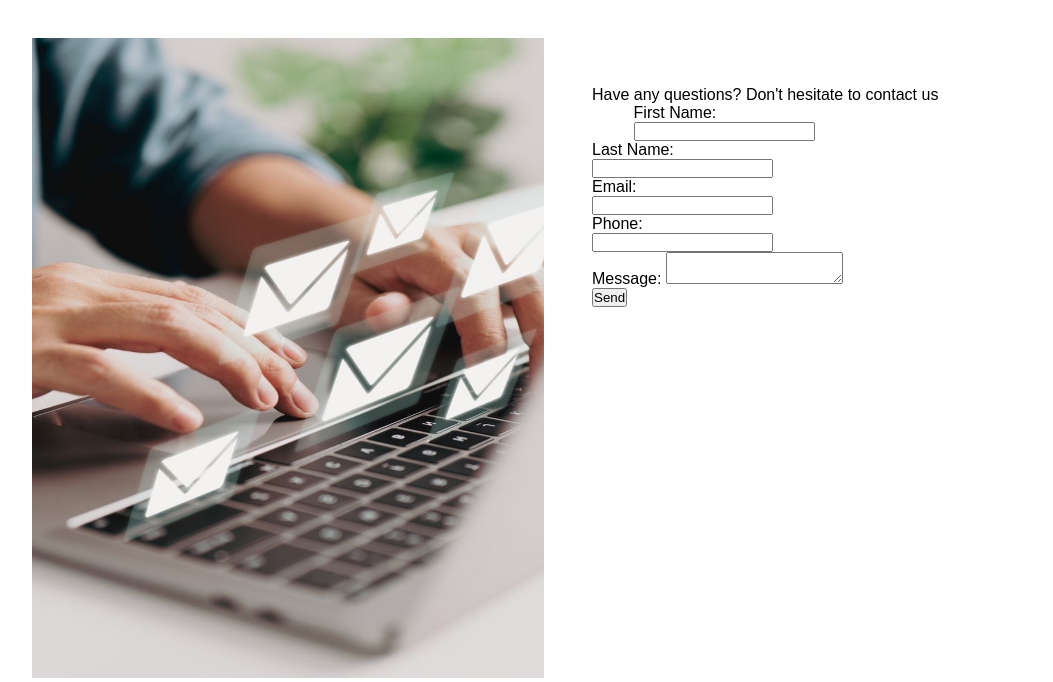
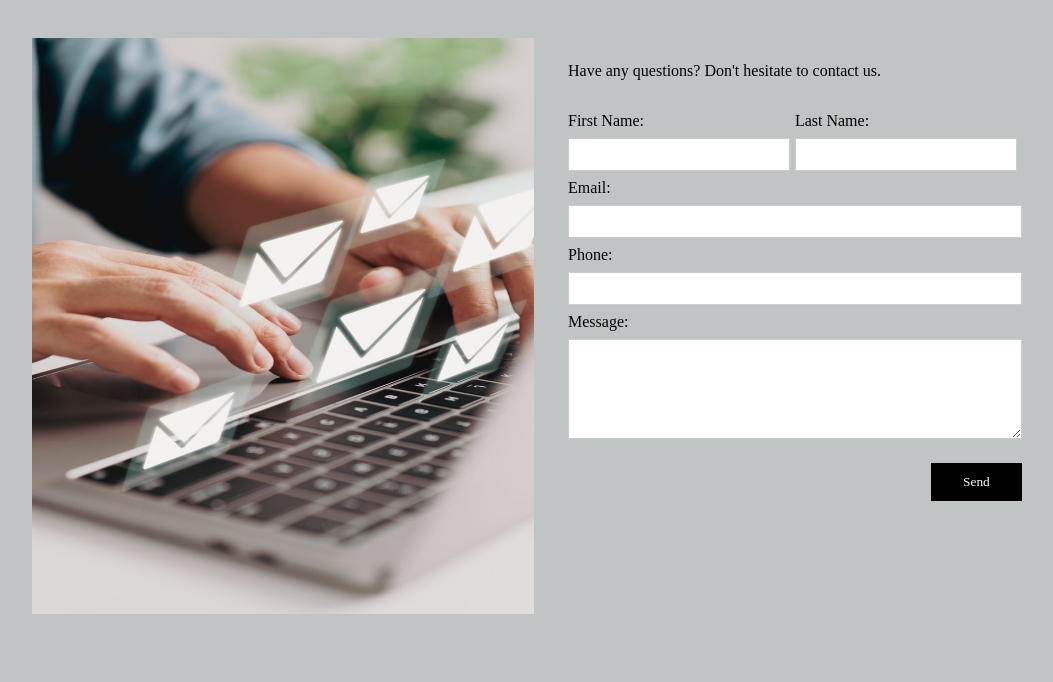
Before and after one commit to EngBasmaa/contact-us-page, a plain HTML site: page index.html in a window 1280 px wide. Shown: the part 122-804 px from the top of the page, without its empty margins (96-1149 px from the left). Drawn offline with Linux system fonts and the light colour scheme; a web font is replaced by a local one.

Commit message:
finished

```diff
--- a/contact.css
+++ b/contact.css
@@ -5,7 +5,11 @@
 }
 
 body {
-    font-family: Arial, sans-serif;
+    font-family: "Delius", serif;
+    /* font-family: "Kaushan Script", serif; */
+    font-weight: 400;
+    font-style: normal;
+    background-color: rgb(192, 196, 196);
 }
 
 section {
@@ -17,16 +21,18 @@ section {
 
 img {
     width: 100%;
-    max-height: 100%;
+    max-height: 90%;
 }
 
 .flex {
     display: flex;
+    width: 100%;
     height: 80%;
 }
 
 .col {
     width: 100%;
+    margin-right: 1%
 }
 
 .container {
@@ -35,6 +41,7 @@ img {
 }
 
 h1 {
+    font-family: "Lexend Tera", serif;
     font-size: 3rem;
     text-align: center;
     border-bottom: 1px solid gray;
@@ -42,10 +49,42 @@ h1 {
     margin: auto;
 }
 
-form {
-    padding: 3rem
+p {
+    margin-bottom: 2rem
 }
 
-input {
-    display: block
+form {
+    padding: 1.5rem;
+
 }
+
+input,
+textarea {
+    display: block;
+}
+
+textarea {
+    height: 100px;
+}
+
+.text-style {
+    width: 100%;
+    padding: 0.5rem;
+    margin: 0.5rem 0;
+    border: 1px solid #ccc
+}
+
+.btn-container {
+    text-align: right;
+    margin-top: 1.5rem
+}
+
+button {
+    font-family: "Lexend Tera", serif;
+    padding: 0.7rem 2rem;
+    background-color: black;
+    color: white;
+    border: none;
+    box-shadow: none;
+    margin-left: auto
+}
--- a/index.html
+++ b/index.html
@@ -5,7 +5,11 @@
   <meta charset="UTF-8">
   <meta name="viewport" content="width=\, initial-scale=1.0">
   <title>Contact Us</title>
-
+  <!-- my cart fonts group -->
+  <link rel="preconnect" href="https://fonts.googleapis.com">
+  <link rel="preconnect" href="https://fonts.gstatic.com" crossorigin>
+  <link href="https://fonts.googleapis.com/css2?family=Delius&family=Lexend+Tera:wght@100..900&display=swap" rel="stylesheet">
+  <!-- css files -->
   <link rel="stylesheet" href="contact.css">
 </head>
 
@@ -24,42 +28,40 @@
       <div class="col">
         <form action="">
 
-          <p>Have any questions? Don't hesitate to contact us</p>
+          <p>Have any questions? Don't hesitate to contact us.</p>
 
-          <div clas="flex">
+          <div class="flex">
 
-            <div class="col container">
+            <div class="col">
               <label for="first-name">First Name:</label>
-              <input type="text" id="first-name" name="name" required>
+              <input type="text" id="first-name" name="name" class="text-style" required>
             </div>
 
             <div class="col">
               <label for="last-name">Last Name:</label>
-              <input type="text" id="last-name" name="name" required>
+              <input type="text" id="last-name" name="name" class="text-style" required>
+            </div>
           </div>
 
-            <div class="col">
           <label for="email">Email:</label>
-              <input type="email" id="email" name="email" required>
-            </div>
+          <input type="email" id="email" name="email" class="text-style" required>
 
           <div class="col">
             <label for="phone">Phone:</label>
-              <input type="tel" id="phone" name="phone" required>
+            <input type="tel" id="phone" name="phone" class="text-style" required>
           </div>
 
           <div class="col">
             <label for="message">Message:</label>
-              <textarea id="message" name="message" required></textarea>
+            <textarea id="message" name="message" class="text-style" required></textarea>
           </div>
 
-            <div class="col">
+          <div class="btn-container">
             <button type="submit">Send</button>
           </div>
 
       </div>
 
-      </div>
       </form>
     </div>
 
```
Lines whose indentation alone changed are shown as unchanged.
